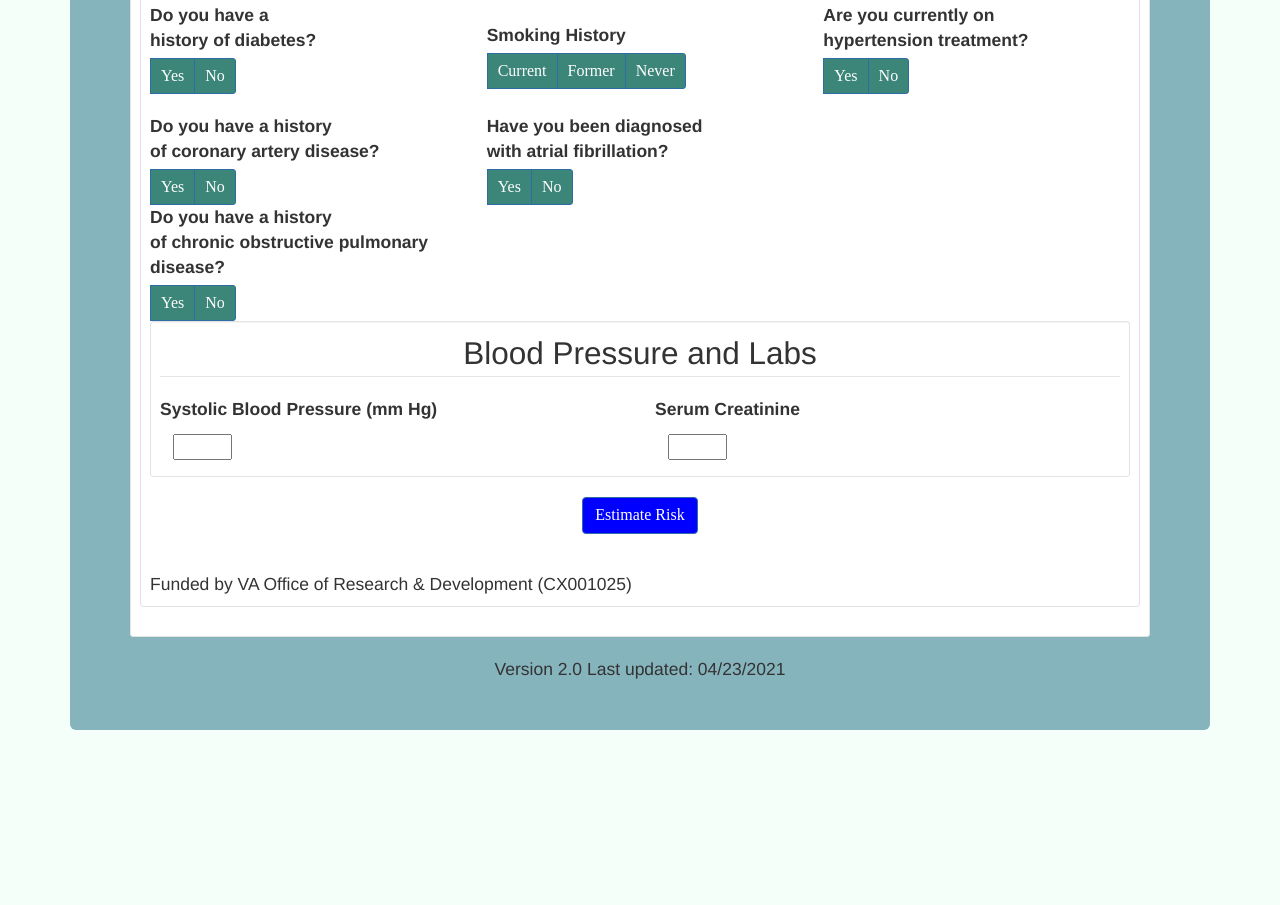
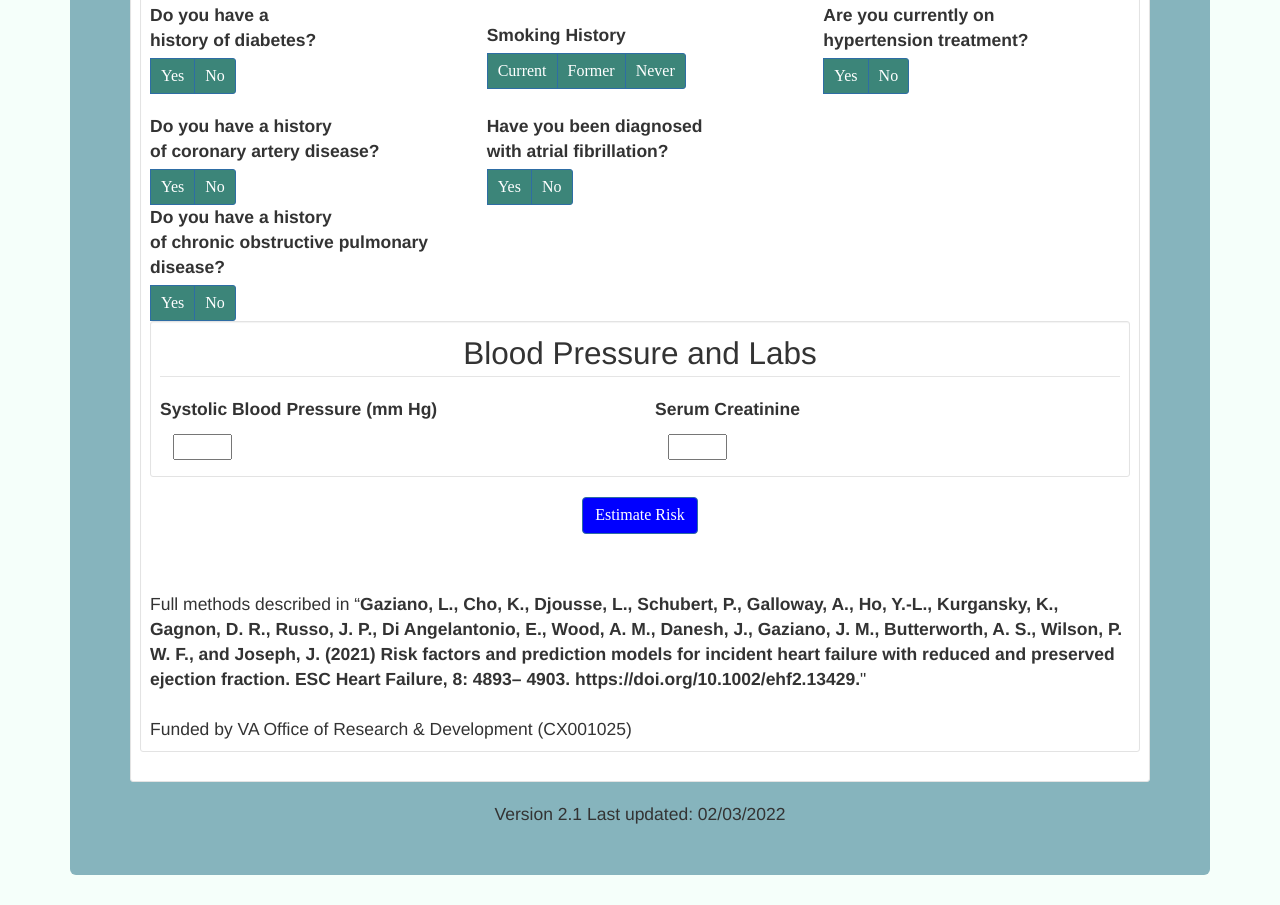
Before and after one commit to BOS-MAV/HFRiskCalc, a plain HTML site: page index.html in a window 1280 px wide. Shown: the part 484-1389 px from the top of the page. Before the commit the page ends 1244 px from the top, so only its background shows below. Drawn offline with nearby package versions, Linux system fonts and the light colour scheme.

Commit message:
Changed citations

```diff
--- a/index.html
+++ b/index.html
@@ -275,13 +275,13 @@
 
                             </div>
                         </div>
-                    </div>
-
-                    <div class = "discText"> <br/><br/><br/>
-                        Funded by VA Office of Research & Development (CX001025)</div>
+                   </div>
+                  <br/>
+                    <div class = "discText"> <br/><br/><br/>Full methods described in “<strong>Gaziano, L., Cho, K., Djousse, L., Schubert, P., Galloway, A., Ho, Y.-L., Kurgansky, K., Gagnon, D. R., Russo, J. P., Di Angelantonio, E., Wood, A. M., Danesh, J., Gaziano, J. M., Butterworth, A. S., Wilson, P. W. F., and Joseph, J. (2021) Risk factors and prediction models for incident heart failure with reduced and preserved ejection fraction. ESC Heart Failure, 8: 4893– 4903. https://doi.org/10.1002/ehf2.13429.</strong>"
+                        <br/><br/>Funded by VA Office of Research & Development (CX001025)</div>
                 </div>
                 </div>
-                <div class ="Vfooter">Version 2.0  Last updated: 04/23/2021</div>
+                <div class ="Vfooter">Version 2.1  Last updated: 02/03/2022</div>
             </div>
         </form>
     </body>
```
